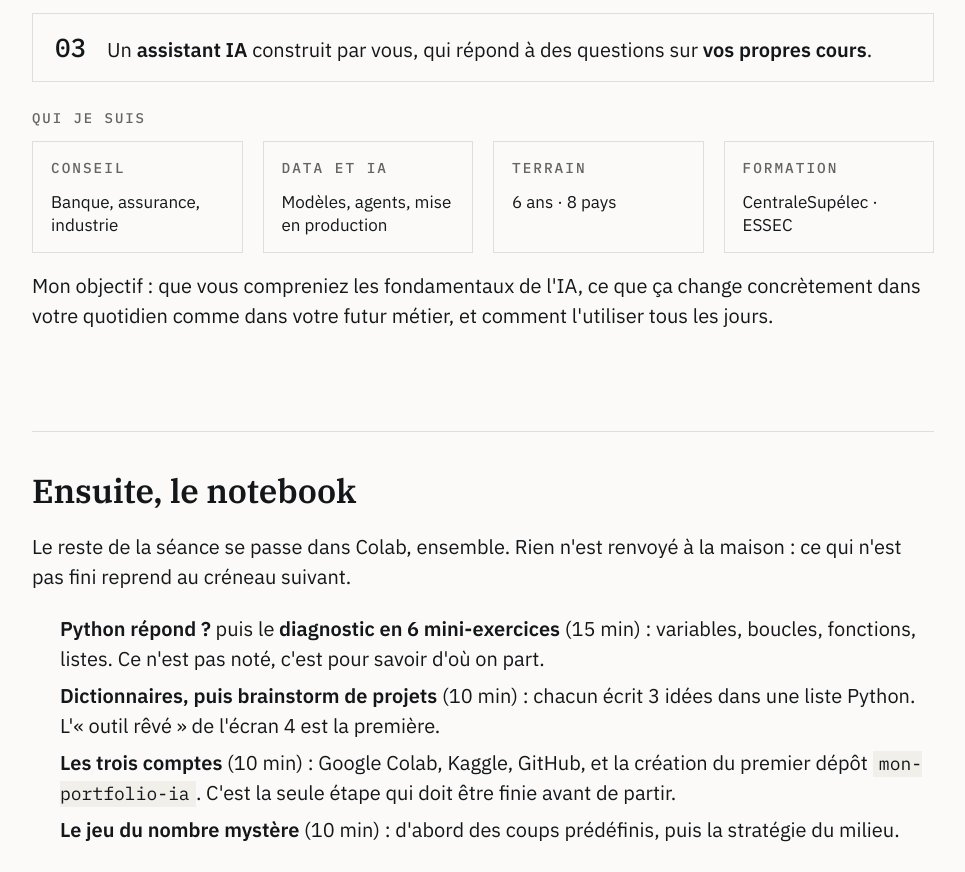
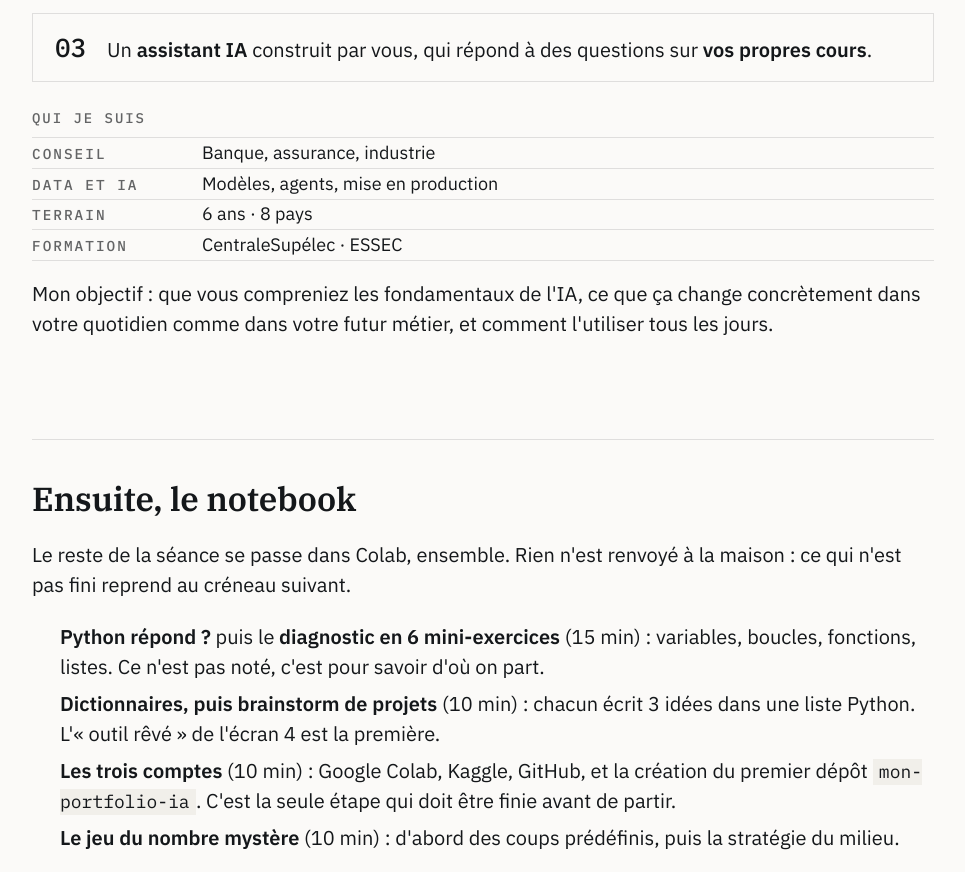
Before and after one commit to EricBlanvillain/cours-data-science, an Astro site in the folder site/: page /lecons/seance-00-faire-connaissance in a window 1280 px wide. Shown: the part 1420-2292 px from the top of the page, without its empty margins (306-1271 px from the left). Built offline with nearby package versions, Linux system fonts and the light colour scheme; Astro itself is replaced by a stand-in of ours.

Commit message:
Séance 0, écran 1 : « Qui je suis » en quatre lignes plutôt qu'en grille
Quatre cartes côte à côte, presque vides, coupaient leur texte en trois
lignes dans une case assez large pour le tenir sur une. À la place,
quatre lignes pleine largeur : libellé en mono à gauche dans une colonne
fixe, contenu en sans à droite sur une ligne, un filet fin entre les
lignes, ni cadre ni fond. Le partage habituel du site : le mono mesure,
la sans explique. Contenu inchangé. Le bloc passe de 132 à 124 px.

```diff
--- a/site/src/components/islands/AccueilSeance0.tsx
+++ b/site/src/components/islands/AccueilSeance0.tsx
@@ -25,7 +25,7 @@ const OUTILS = ["ChatGPT", "Claude", "Gemini", "Midjourney", "Aucun"];
 const ETAPES = ["Accueil", "C'est quoi l'IA ?", "IA ou pas ?", "Déjà fait", "Le parcours"];
 const COLAB = "https://colab.research.google.com/github/EricBlanvillain/cours-data-science/blob/main/seances/seance-00-faire-connaissance/00_faire_connaissance.ipynb";
 
-/* Qui je suis : quatre encarts, un libellé et une ligne. Le quatrième est là pour les parents ; s'il faut couper, c'est lui. */
+/* Qui je suis : quatre lignes, un libellé en mono à gauche, une ligne en sans à droite. Le quatrième est là pour les parents. */
 const QUI: [string, string][] = [
   ["Conseil", "Banque, assurance, industrie"],
   ["Data et IA", "Modèles, agents, mise en production"],
@@ -155,14 +155,11 @@ export default function AccueilSeance0() {
             ))}
           </ol>
           <p className="etiquette" style={{ marginTop: "0.4rem" }}>Qui je suis</p>
-          <ul className="grille-cartes" style={{ "--bandes": 2, "--carte-min": "8.5rem", marginTop: "-0.3rem" } as CSSProperties}>
+          <dl className="lignes" style={{ marginTop: "-0.5rem" }}>
             {QUI.map(([libelle, ligne]) => (
-              <li key={libelle} className="carte" style={{ padding: "0.75rem 0.9rem" }}>
-                <p className="mono-caps" style={{ color: "var(--encre-2)" }}>{libelle}</p>
-                <p style={{ fontSize: "0.85rem", lineHeight: 1.35 }}>{ligne}</p>
-              </li>
+              <div key={libelle}><dt className="mono-caps">{libelle}</dt><dd>{ligne}</dd></div>
             ))}
-          </ul>
+          </dl>
           <p>Mon objectif : que vous compreniez les fondamentaux de l'IA, ce que ça change concrètement dans votre quotidien comme dans votre futur métier, et comment l'utiliser tous les jours.</p>
         </section>
       )}
--- a/site/src/styles/global.css
+++ b/site/src/styles/global.css
@@ -265,6 +265,16 @@ kbd { font-size: 0.85em; border: 1px solid var(--trait-fort); border-bottom-widt
 .prose > details > * + * { margin-top: 0.9em; }
 .prose > details[open] > summary { color: var(--encre); margin-bottom: 0.9em; }
 
+/* Lignes libellé / contenu : le mono mesure à gauche (colonne fixe), la sans explique à droite, un filet entre les lignes,
+   ni cadre ni fond. */
+.lignes { margin: 0; }
+.lignes > div { display: grid; grid-template-columns: 7.5rem minmax(0, 1fr); column-gap: 1rem; align-items: baseline; padding: 0.18rem 0; border-bottom: 1px solid var(--trait); line-height: 1.25; }
+.lignes > div:first-child { border-top: 1px solid var(--trait); }
+.lignes dt { color: var(--encre-2); }
+.lignes dd { margin: 0; font-size: 0.9rem; }
+@media (max-width: 480px) { .lignes > div { grid-template-columns: 5.5rem minmax(0, 1fr); } }
+
+
 /* Le mini-quiz : une option = un bouton radio ; juste et faux se lisent à la forme et au libellé, pas à la couleur. */
 .quiz-option { width: 100%; display: grid; grid-template-columns: 1.5rem minmax(0, 1fr) auto; column-gap: 0.6rem; align-items: baseline; text-align: left; font: inherit; font-size: 0.95rem; line-height: 1.35; color: var(--encre); background: var(--fond-2); border: 1px solid var(--trait-fort); padding: 0.55rem 0.8rem; cursor: pointer; }
 .quiz-option:disabled { cursor: default; }
```
